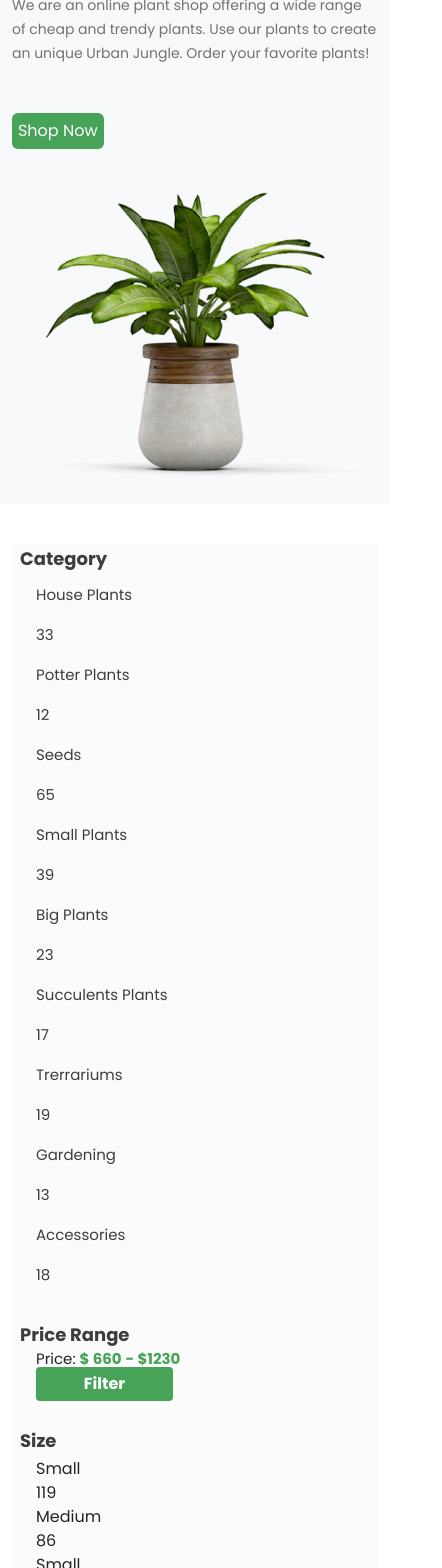
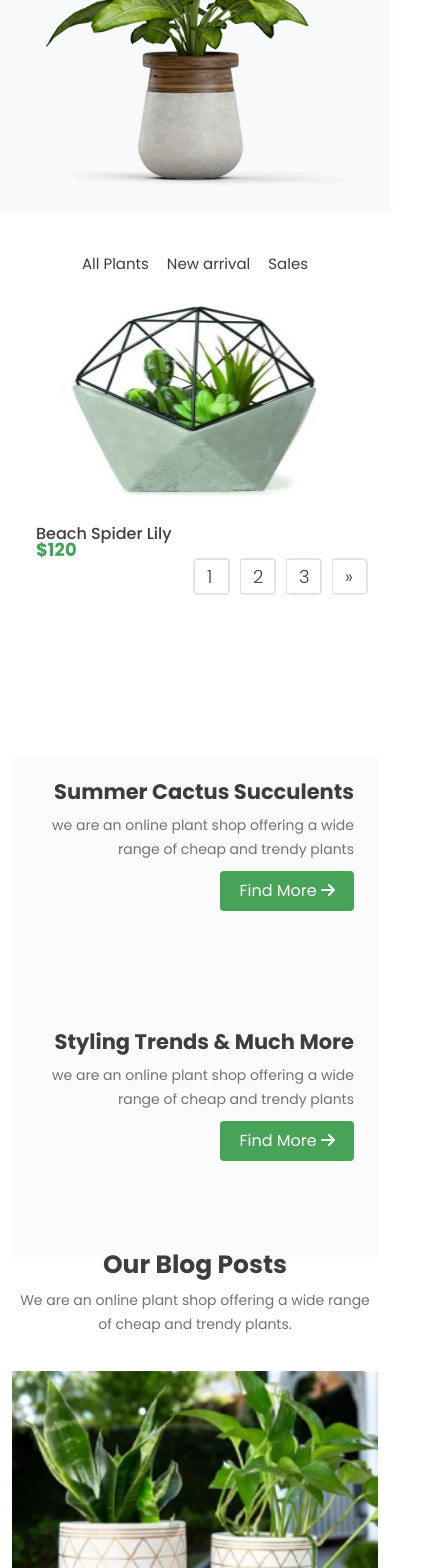
Before and after one commit to jobayerrahman93/ecommerce-greenshop, a React (Create React App) app: page / in a window 390 px wide. Shown: the part 432-2000 px from the top of the page, 442 px wide, since content can reach past the window. Built offline with nearby package versions, Linux system fonts and the light colour scheme.

Commit message:
responsiveHomeWithOutNav

```diff
--- a/src/Sections/HomeSection/AllPlants.jsx
+++ b/src/Sections/HomeSection/AllPlants.jsx
@@ -6,10 +6,10 @@ const AllPlants = () => {
     return (
         <>
             <div className="row">
-                <div className="col-lg-4">
+                <div className="col-lg-4 col-md-6">
                     <div className="product-box">
                         <div className="product-media">
-                            <img src={p1} className="" height="250" alt="" />
+                            <img src={p1} className="w-100" height="250" alt="" />
 
                         </div>
                         <div>
--- a/src/Sections/HomeSection/Blogs.css
+++ b/src/Sections/HomeSection/Blogs.css
@@ -58,3 +58,15 @@
 .blogs-box {
   margin-top: 35px;
 }
+
+@media screen and (max-width: 480px) {
+  .blogs {
+    margin-top: 0px;
+  }
+  .blogs-title {
+    font-size: 25px;
+  }
+  .blog-media img {
+    width: 100%;
+  }
+}
--- a/src/Sections/HomeSection/Blogs.jsx
+++ b/src/Sections/HomeSection/Blogs.jsx
@@ -14,7 +14,7 @@ const Blogs = () => {
                 </p>
 
                 <div className="row blogs-box">
-                    <div className="col-lg-3  ">
+                    <div className="col-lg-3  col-md-6">
                         <div className="blog-media">
                             <img src={blog1} className="img-fluid" alt="" />
                         </div>
--- a/src/Sections/HomeSection/HeroSection.jsx
+++ b/src/Sections/HomeSection/HeroSection.jsx
@@ -9,11 +9,11 @@ const HeroSection = () => {
                 <div className="row">
                     <div className="col-lg-6">
                         <p className='hero-welcome'>Welcome to GreenShop</p>
-                        <h1 className='hero-title'>Let’s Make a
+                        <h1 className='hero-title '>Let’s Make a
                             Better <span>Planet</span></h1>
                         <p className='hero-subtitle'>We are an online plant shop offering a wide range of cheap and trendy plants. Use our plants to create an unique Urban Jungle. Order your favorite plants!</p>
 
-                        <button type='button' className=' cmn-btn mt-5'>Shop Now</button>
+                        <button type='button' className=' cmn-btn mt-2 mt-md-5 mt-lg-5'>Shop Now</button>
                     </div>
                     <div className="col-lg-6">
                         <img className='img-fluid' src={heroImg} height="518" alt="" />
--- a/src/Sections/HomeSection/NewArrival.jsx
+++ b/src/Sections/HomeSection/NewArrival.jsx
@@ -5,7 +5,7 @@ const NewArrival = () => {
     return (
         <>
             <div className="row">
-                <div className="col-lg-4">
+                <div className="col-lg-4 col-md-6">
                     <div className="product-box">
                         <div className="product-media">
                             <img src={p2} className="" height="250" alt="" />
--- a/src/Sections/HomeSection/ProductSection.css
+++ b/src/Sections/HomeSection/ProductSection.css
@@ -7,7 +7,6 @@
 
 .product-section {
   margin-top: 40px;
-  min-height: 200vh;
 }
 
 .category-filter {
@@ -36,6 +35,7 @@
   font-weight: 400;
   font-size: 15px;
   line-height: 16px;
+  margin: 11px 0;
 }
 .price-range span {
   color: var(--primary-color);
@@ -117,17 +117,98 @@
   font-size: 14px;
   line-height: 24px;
   color: var(--subtitle-color);
+  margin: 5px 0 15px 0;
 }
 
 .findBtn {
   background-color: var(--primary-color);
   color: #fff;
   width: 50%;
-  font-weight: 300;
+  line-height: 20px;
+  width: 37%;
+  height: 20%;
   font-size: 16px;
-  line-height: 20px;
+  font-weight: 400;
 }
 
 .find-plants-row {
   margin-top: 146px;
 }
+
+@media screen and (max-width: 480px) {
+  .hero-title {
+    font-size: 24px;
+    line-height: 29px;
+  }
+
+  .cmn-btn {
+    width: 32%;
+    height: 14%;
+  }
+
+  .all-products-section a {
+    margin: 0 9px;
+  }
+
+  .findPlants-subTitle {
+    margin: 10px 0;
+  }
+  .findBtn {
+    width: 42%;
+  }
+  .findPlants-title {
+    font-size: 21px;
+  }
+
+  .sortBySide {
+    display: none !important;
+  }
+  .allProduct-nav {
+    justify-content: center;
+  }
+}
+
+@media screen and (min-width: 481px) and (max-width: 767px) {
+  .sortBySide {
+    display: none !important;
+  }
+  .allProduct-nav {
+    justify-content: center;
+  }
+}
+
+@media screen and (min-width: 768px) and (max-width: 991px) {
+  .sortBySide {
+    display: none !important;
+  }
+  .allProduct-nav {
+    justify-content: center;
+  }
+  .plants-container img {
+    display: none;
+  }
+  .findBtn {
+    width: 47%;
+  }
+  .cmn-btn {
+    height: 13%;
+  }
+  .price-range p {
+    margin: 11px 0;
+  }
+}
+
+@media screen and (min-width: 992px) and (max-width: 1024px) {
+  .plants-container img {
+    display: none;
+  }
+
+  .cmn-btn {
+    height: 9%;
+  }
+}
+@media screen and (min-width: 1025px) and (max-width: 1200px) {
+  .findBtn {
+    width: 50%;
+  }
+}
--- a/src/Sections/HomeSection/ProductSection.jsx
+++ b/src/Sections/HomeSection/ProductSection.jsx
@@ -16,79 +16,79 @@ const ProductSection = () => {
 
             <div className="container product-section">
                 <div className="row">
-                    <div className="col-lg-3">
+                    <div className="col-lg-3 col-md-4 d-none d-md-block d-lg-block">
                         <div className="category-filter">
                             <h6 className='category-title p-2'>Category</h6>
                             <div className="product-category-item ms-4">
                                 <div className="row">
-                                    <div className="col-lg-8">
+                                    <div className="col-lg-8 col-md-8">
                                         <h6>House Plants</h6>
                                     </div>
-                                    <div className="col-lg-4">
+                                    <div className="col-lg-4 col-md-4">
                                         <h6>33</h6>
                                     </div>
                                 </div>
                                 <div className="row">
-                                    <div className="col-lg-8">
+                                    <div className="col-lg-8 col-md-8">
                                         <h6>Potter Plants</h6>
                                     </div>
-                                    <div className="col-lg-4">
+                                    <div className="col-lg-4 col-md-4">
                                         <h6>12</h6>
                                     </div>
                                 </div>
                                 <div className="row">
-                                    <div className="col-lg-8">
+                                    <div className="col-lg-8 col-md-8">
                                         <h6>Seeds</h6>
                                     </div>
-                                    <div className="col-lg-4">
+                                    <div className="col-lg-4 col-md-4">
                                         <h6>65</h6>
                                     </div>
                                 </div>
                                 <div className="row">
-                                    <div className="col-lg-8">
+                                    <div className="col-lg-8 col-md-8">
                                         <h6>Small Plants</h6>
                                     </div>
-                                    <div className="col-lg-4">
+                                    <div className="col-lg-4 col-md-4">
                                         <h6>39</h6>
                                     </div>
                                 </div>
                                 <div className="row">
-                                    <div className="col-lg-8">
+                                    <div className="col-lg-8 col-md-8">
                                         <h6>Big Plants</h6>
                                     </div>
-                                    <div className="col-lg-4">
+                                    <div className="col-lg-4 col-md-4">
                                         <h6>23</h6>
                                     </div>
                                 </div>
                                 <div className="row">
-                                    <div className="col-lg-8">
+                                    <div className="col-lg-8 col-md-8">
                                         <h6>Succulents Plants</h6>
                                     </div>
-                                    <div className="col-lg-4">
+                                    <div className="col-lg-4 col-md-4">
                                         <h6>17</h6>
                                     </div>
                                 </div>
                                 <div className="row">
-                                    <div className="col-lg-8">
+                                    <div className="col-lg-8 col-md-8">
                                         <h6>Trerrariums</h6>
                                     </div>
-                                    <div className="col-lg-4">
+                                    <div className="col-lg-4 col-md-4">
                                         <h6>19</h6>
                                     </div>
                                 </div>
                                 <div className="row">
-                                    <div className="col-lg-8">
+                                    <div className="col-lg-8 col-md-8">
                                         <h6>Gardening</h6>
                                     </div>
-                                    <div className="col-lg-4">
+                                    <div className="col-lg-4 col-md-4">
                                         <h6>13</h6>
                                     </div>
                                 </div>
                                 <div className="row">
-                                    <div className="col-lg-8">
+                                    <div className="col-lg-8 col-md-8">
                                         <h6>Accessories</h6>
                                     </div>
-                                    <div className="col-lg-4">
+                                    <div className="col-lg-4 col-md-4">
                                         <h6>18</h6>
                                     </div>
                                 </div>
@@ -96,7 +96,7 @@ const ProductSection = () => {
 
                             {/* price range */}
 
-                            <div className="price-range mt-4">
+                            <div className="price-range d-none d-md-block d-lg-block mt-4">
                                 <h6 className='category-title p-2'>Price Range</h6>
                                 <div className='ms-4'>
 
@@ -109,7 +109,7 @@ const ProductSection = () => {
 
                             {/* product size */}
 
-                            <div className="product-size mt-4">
+                            <div className="product-size mt-4 d-none d-md-block d-lg-block" >
                                 <h6 className="category-title p-2">Size</h6>
 
                                 <div className="product-size-items ms-4">
@@ -135,9 +135,9 @@ const ProductSection = () => {
                         </div>
 
                     </div>
-                    <div className="col-lg-9">
+                    <div className="col-lg-9 col-md-8 col-12 ">
                         <div className="all-products-section container">
-                            <div className='d-flex'>
+                            <div className='d-flex allProduct-nav'>
                                 <div>
                                     <NavLink to="/allPlants">
                                         All Plants
@@ -150,7 +150,7 @@ const ProductSection = () => {
                                     </NavLink>
                                 </div>
 
-                                <div className='ms-auto d-flex'>
+                                <div className='ms-auto d-flex align-items-center sortBySide'>
                                     <p className='mb-0 me-2 short-by'>Sort By: </p>
                                     <select class="form-select filter-form-select" aria-label="Default select example">
                                         <option selected>Default Sorting</option>
@@ -195,22 +195,22 @@ const ProductSection = () => {
 
 
                 <div className="row find-plants-row">
-                    <div className="col-lg-6">
+                    <div className="col-lg-6 col-12 col-md-6">
                         <div className="plants-container d-flex">
-                            <div className="left">
+                            <div className="left d-none d-md-block d-lg-block">
                                 <img src={p5} alt="" />
                             </div>
                             <div className="right text-end p-4">
-                                <h3 className='findPlants-title'>Summer Cactus & Succulents</h3>
+                                <h3 className='findPlants-title'>Summer Cactus Succulents</h3>
                                 <p className='findPlants-subTitle'>we are an online plant shop offering a wide range of cheap and trendy plants</p>
 
                                 <button className="findBtn btn">Find More <i class="fa-solid fa-arrow-right"></i></button>
                             </div>
                         </div>
                     </div>
-                    <div className="col-lg-6">
+                    <div className="col-lg-6 col-md-6 col-12">
                         <div className="plants-container d-flex">
-                            <div className="left">
+                            <div className="left d-none d-md-block d-lg-block">
                                 <img src={p3} alt="" />
                             </div>
                             <div className="right text-end p-4">
```
Also changed, not shown: src/Layout/Footer.css (+10 -2 lines), src/Layout/Footer.jsx (+13 -13 lines).
